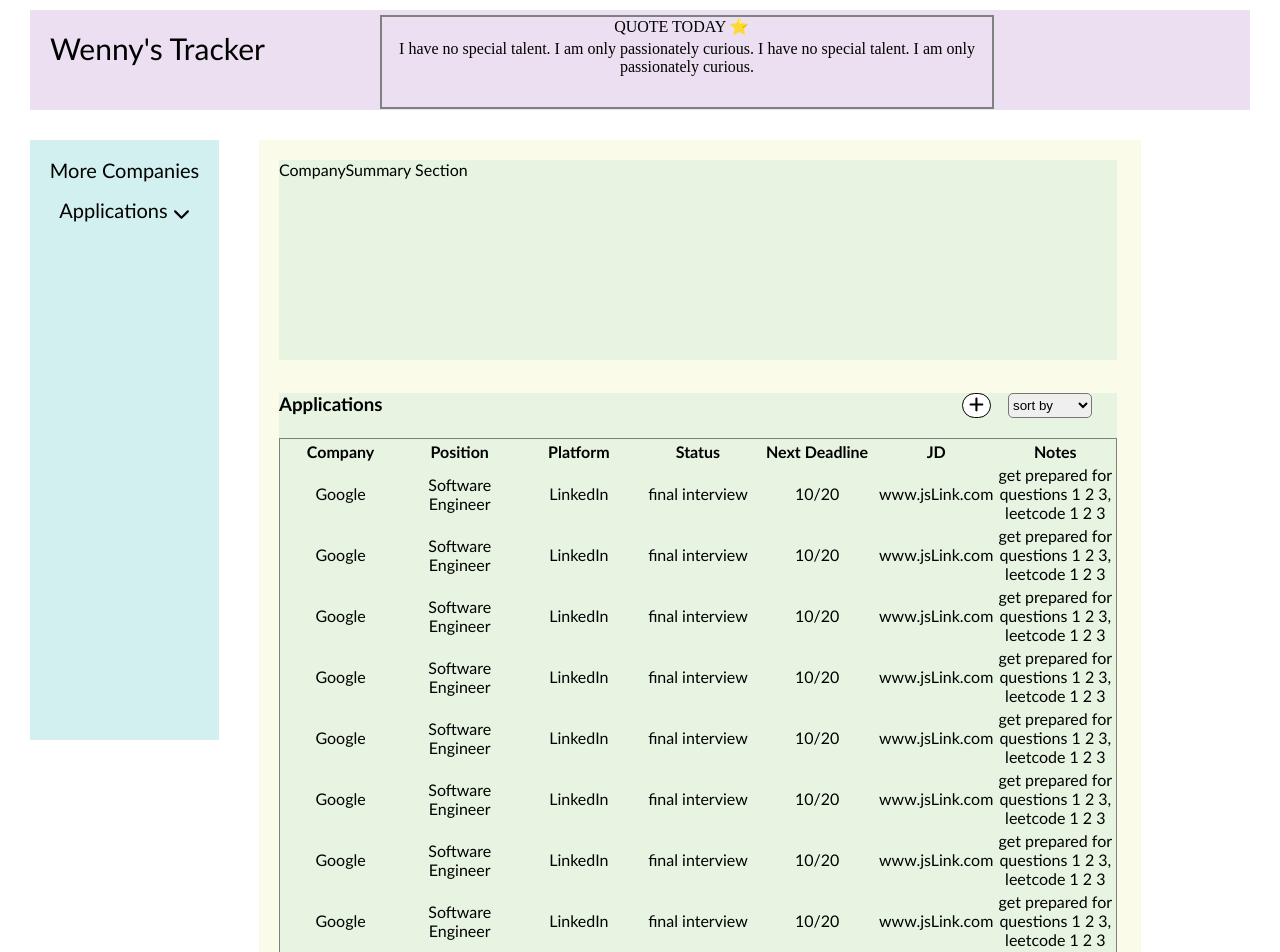
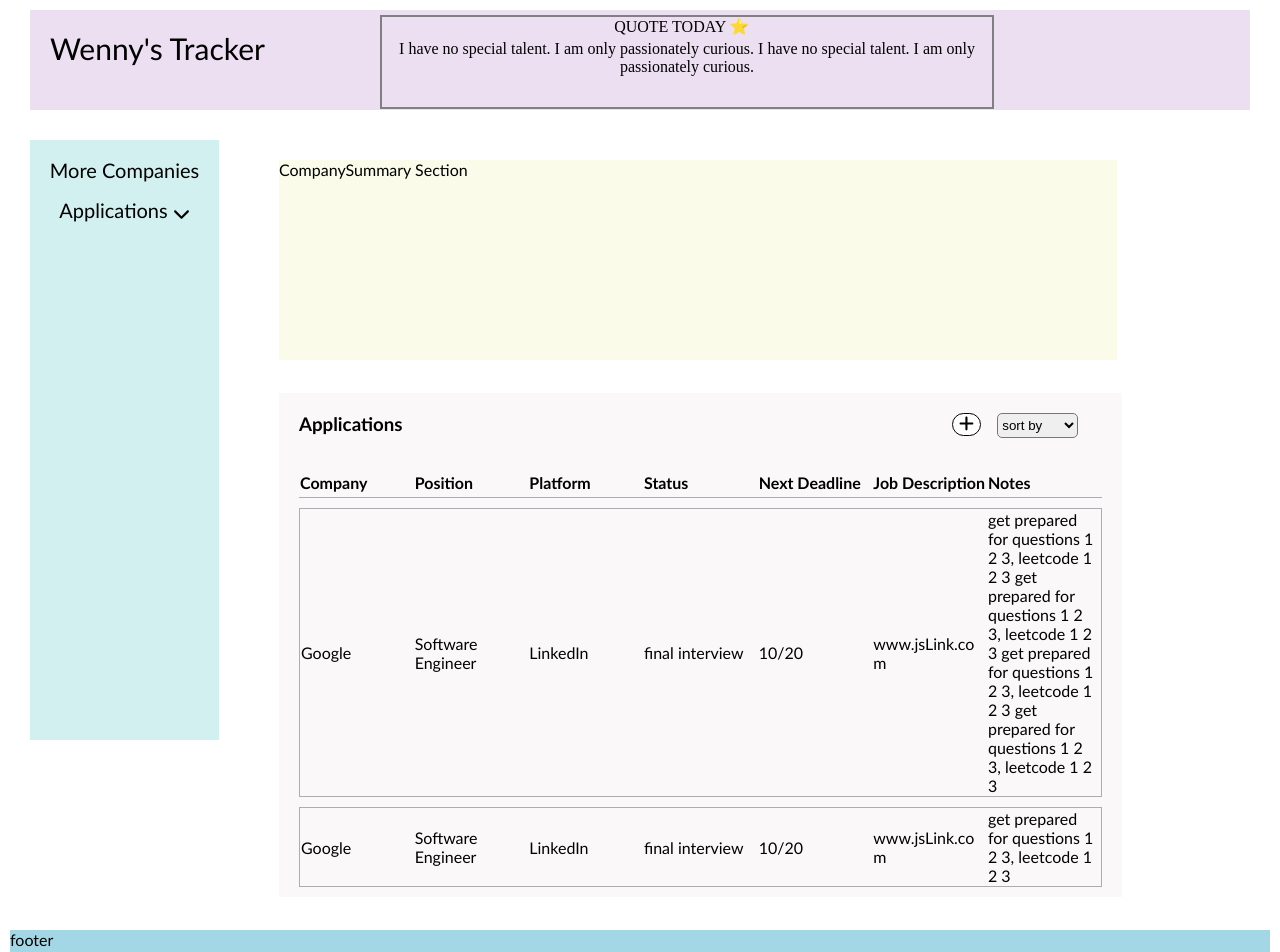
Before and after one commit to WennyXiong/MVP, a React app: page / in a window 1280 px wide. Shown: the top 952 px of the page. Built offline with nearby package versions, Linux system fonts and the light colour scheme; the HTML template or start-up script is replaced by a standard one.

Commit message:
Application table styling: seperate each col and spacing

```diff
--- a/client/src/components/JobApplications.jsx
+++ b/client/src/components/JobApplications.jsx
@@ -22,107 +22,41 @@ const JobApplications = () => {
 
       <JA.ApplicationTable>
         <thead>
-          <tr>
-            <JA.HeadTh>Company</JA.HeadTh>
-            <JA.HeadTh>Position</JA.HeadTh>
-            <JA.HeadTh>Platform</JA.HeadTh>
-            <JA.HeadTh>Status</JA.HeadTh>
-            <JA.HeadTh>Next Deadline</JA.HeadTh>
-            <JA.HeadTh>JD</JA.HeadTh>
-            <JA.HeadTh>Notes</JA.HeadTh>
-          </tr>
+          <JA.HeadTr rowspan="2">
+            <JA.Th>Company</JA.Th>
+            <JA.Th>Position</JA.Th>
+            <JA.Th>Platform</JA.Th>
+            <JA.Th>Status</JA.Th>
+            <JA.Th>Next Deadline</JA.Th>
+            <JA.Th>Job Description</JA.Th>
+            <JA.Th>Notes</JA.Th>
+          </JA.HeadTr>
         </thead>
         <tbody>
-          <tr>
-            <JA.Th>Google</JA.Th>
-            <JA.Th>Software Engineer</JA.Th>
-            <JA.Th>LinkedIn</JA.Th>
-            <JA.Th>final interview</JA.Th>
-            <JA.Th>10/20</JA.Th>
-            <JA.Th>www.jsLink.com</JA.Th>
-            <JA.Th>get prepared for questions 1 2 3, leetcode 1 2 3</JA.Th>
-          </tr>
-          <tr>
-            <JA.Th>Google</JA.Th>
-            <JA.Th>Software Engineer</JA.Th>
-            <JA.Th>LinkedIn</JA.Th>
-            <JA.Th>final interview</JA.Th>
-            <JA.Th>10/20</JA.Th>
-            <JA.Th>www.jsLink.com</JA.Th>
-            <JA.Th>get prepared for questions 1 2 3, leetcode 1 2 3</JA.Th>
-          </tr>
-          <tr>
-            <JA.Th>Google</JA.Th>
-            <JA.Th>Software Engineer</JA.Th>
-            <JA.Th>LinkedIn</JA.Th>
-            <JA.Th>final interview</JA.Th>
-            <JA.Th>10/20</JA.Th>
-            <JA.Th>www.jsLink.com</JA.Th>
-            <JA.Th>get prepared for questions 1 2 3, leetcode 1 2 3</JA.Th>
-          </tr>
-          <tr>
-            <JA.Th>Google</JA.Th>
-            <JA.Th>Software Engineer</JA.Th>
-            <JA.Th>LinkedIn</JA.Th>
-            <JA.Th>final interview</JA.Th>
-            <JA.Th>10/20</JA.Th>
-            <JA.Th>www.jsLink.com</JA.Th>
-            <JA.Th>get prepared for questions 1 2 3, leetcode 1 2 3</JA.Th>
-          </tr>
-          <tr>
-            <JA.Th>Google</JA.Th>
-            <JA.Th>Software Engineer</JA.Th>
-            <JA.Th>LinkedIn</JA.Th>
-            <JA.Th>final interview</JA.Th>
-            <JA.Th>10/20</JA.Th>
-            <JA.Th>www.jsLink.com</JA.Th>
-            <JA.Th>get prepared for questions 1 2 3, leetcode 1 2 3</JA.Th>
-          </tr>
-          <tr>
-            <JA.Th>Google</JA.Th>
-            <JA.Th>Software Engineer</JA.Th>
-            <JA.Th>LinkedIn</JA.Th>
-            <JA.Th>final interview</JA.Th>
-            <JA.Th>10/20</JA.Th>
-            <JA.Th>www.jsLink.com</JA.Th>
-            <JA.Th>get prepared for questions 1 2 3, leetcode 1 2 3</JA.Th>
-          </tr>
-          <tr>
-            <JA.Th>Google</JA.Th>
-            <JA.Th>Software Engineer</JA.Th>
-            <JA.Th>LinkedIn</JA.Th>
-            <JA.Th>final interview</JA.Th>
-            <JA.Th>10/20</JA.Th>
-            <JA.Th>www.jsLink.com</JA.Th>
-            <JA.Th>get prepared for questions 1 2 3, leetcode 1 2 3</JA.Th>
-          </tr>
-          <tr>
-            <JA.Th>Google</JA.Th>
-            <JA.Th>Software Engineer</JA.Th>
-            <JA.Th>LinkedIn</JA.Th>
-            <JA.Th>final interview</JA.Th>
-            <JA.Th>10/20</JA.Th>
-            <JA.Th>www.jsLink.com</JA.Th>
-            <JA.Th>get prepared for questions 1 2 3, leetcode 1 2 3</JA.Th>
-          </tr>
-          <tr>
-            <JA.Th>Google</JA.Th>
-            <JA.Th>Software Engineer</JA.Th>
-            <JA.Th>LinkedIn</JA.Th>
-            <JA.Th>final interview</JA.Th>
-            <JA.Th>10/20</JA.Th>
-            <JA.Th>www.jsLink.com</JA.Th>
-            <JA.Th>get prepared for questions 1 2 3, leetcode 1 2 3</JA.Th>
-          </tr>
-          <tr>
-            <JA.Th>Google</JA.Th>
-            <JA.Th>Software Engineer</JA.Th>
-            <JA.Th>LinkedIn</JA.Th>
-            <JA.Th>final interview</JA.Th>
-            <JA.Th>10/20</JA.Th>
-            <JA.Th>www.jsLink.com</JA.Th>
-            <JA.Th>get prepared for questions 1 2 3, leetcode 1 2 3</JA.Th>
-          </tr>
+          <JA.Tr>
+            <JA.Td style={{ borderLeft: '1px solid #aaaeb2' }}>Google</JA.Td>
+            <JA.Td>Software Engineer</JA.Td>
+            <JA.Td>LinkedIn</JA.Td>
+            <JA.Td>final interview</JA.Td>
+            <JA.Td>10/20</JA.Td>
+            <JA.Td>www.jsLink.com</JA.Td>
+            <JA.Td style={{ borderRight: '1px solid #aaaeb2' }}>
+              get prepared for questions 1 2 3, leetcode 1 2 3
+              get prepared for questions 1 2 3, leetcode 1 2 3
+              get prepared for questions 1 2 3, leetcode 1 2 3
+              get prepared for questions 1 2 3, leetcode 1 2 3
+            </JA.Td>
+          </JA.Tr>
+
+          <JA.Tr>
+            <JA.Td style={{ borderLeft: '1px solid #aaaeb2' }}>Google</JA.Td>
+            <JA.Td>Software Engineer</JA.Td>
+            <JA.Td>LinkedIn</JA.Td>
+            <JA.Td>final interview</JA.Td>
+            <JA.Td>10/20</JA.Td>
+            <JA.Td>www.jsLink.com</JA.Td>
+            <JA.Td style={{ borderRight: '1px solid #aaaeb2' }}>get prepared for questions 1 2 3, leetcode 1 2 3</JA.Td>
+          </JA.Tr>
         </tbody>
       </JA.ApplicationTable>
     </Sections.JobApplications>
--- a/client/src/components/NavLeft.jsx
+++ b/client/src/components/NavLeft.jsx
@@ -50,7 +50,7 @@ const NavLeft = ({ showNavOptions, setShowNavOptions }) => {
               Ready to Apply
             </NL.Options>
             <NL.Options>
-              AppOptionsed
+              Applied
             </NL.Options>
             <NL.Options>
               Interview Scheduled
--- a/client/src/styles/JA.jsx
+++ b/client/src/styles/JA.jsx
@@ -25,7 +25,7 @@ const JA = {
     float: right;
     position: relative;
     right: 5%;
-    height: 25px;
+    height: 23px;
     border: 1px solid;
     border-radius: 9999px;
     background: white;
@@ -40,13 +40,28 @@ const JA = {
     position: relative;
     top: 20px;
     width: 100%;
-    border: 1px solid grey;
+    /* border: 1px solid #aaaeb2; */
+    border-collapse: separate;
+    border-spacing: 0 10px;
   `,
-  HeadTh: styled.th`
-    font-weight: 600;
+  HeadTr: styled.tr`
+    /* border-bottom: 1pt solid black; */
+    border: 1px solid #aaaeb2;
+    height: 30px;
+    word-wrap: break-word;
+  `,
+  Tr: styled.tr`
+    word-wrap: break-word;
   `,
   Th: styled.th`
+    text-align: left;
+    font-weight: 600;
+    border-bottom: 1px solid #aaaeb2;
+  `,
+  Td: styled.td`
     font-weight: 500;
+    border-top: 1px solid #aaaeb2;
+    border-bottom: 1px solid #aaaeb2;
   `,
 };
 
--- a/client/src/styles/Sections.jsx
+++ b/client/src/styles/Sections.jsx
@@ -23,7 +23,7 @@ const Sections = {
     float: left;
     margin: 20px;
     overflow: visible;
-    background-color: #fafce9;
+    /* background-color: #9ea185; */
   `,
   CompanySummary: styled.div`
     display: inline-block;
@@ -31,15 +31,17 @@ const Sections = {
     width: 95%;
     height: 200px;
     overflow: hidden;
-    background-color: #e6f4e1;
+    background-color: #fafce9;
   `,
   JobApplications: styled.div`
     display: inline-block;
     margin: 10px 20px;
-    width: 95%;
+    padding: 20px;
+    position: relative;
+    width: 91%;
     height: fit-content;
     overflow: visible;
-    background-color: #e6f4e1;
+    background-color: #faf8f8;
   `,
   Footer: styled.div`
     display: inline-block;
```
